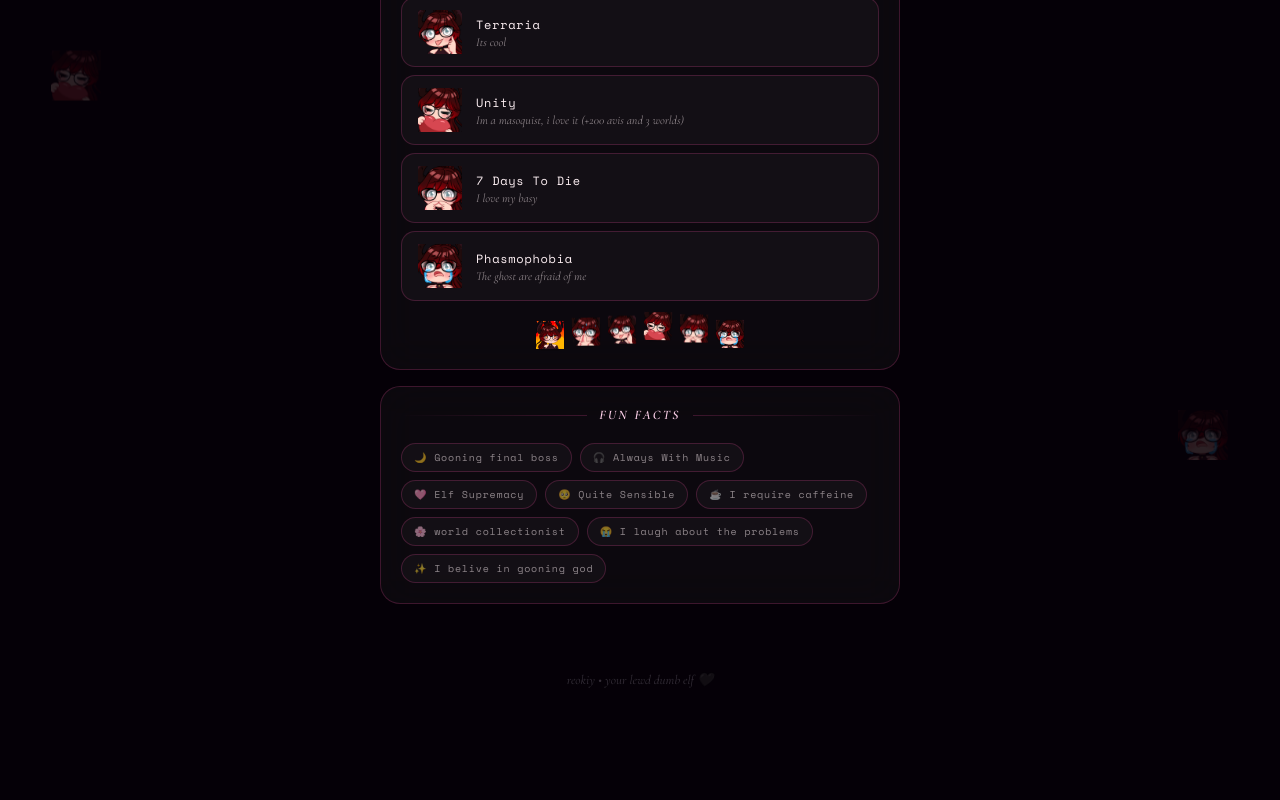
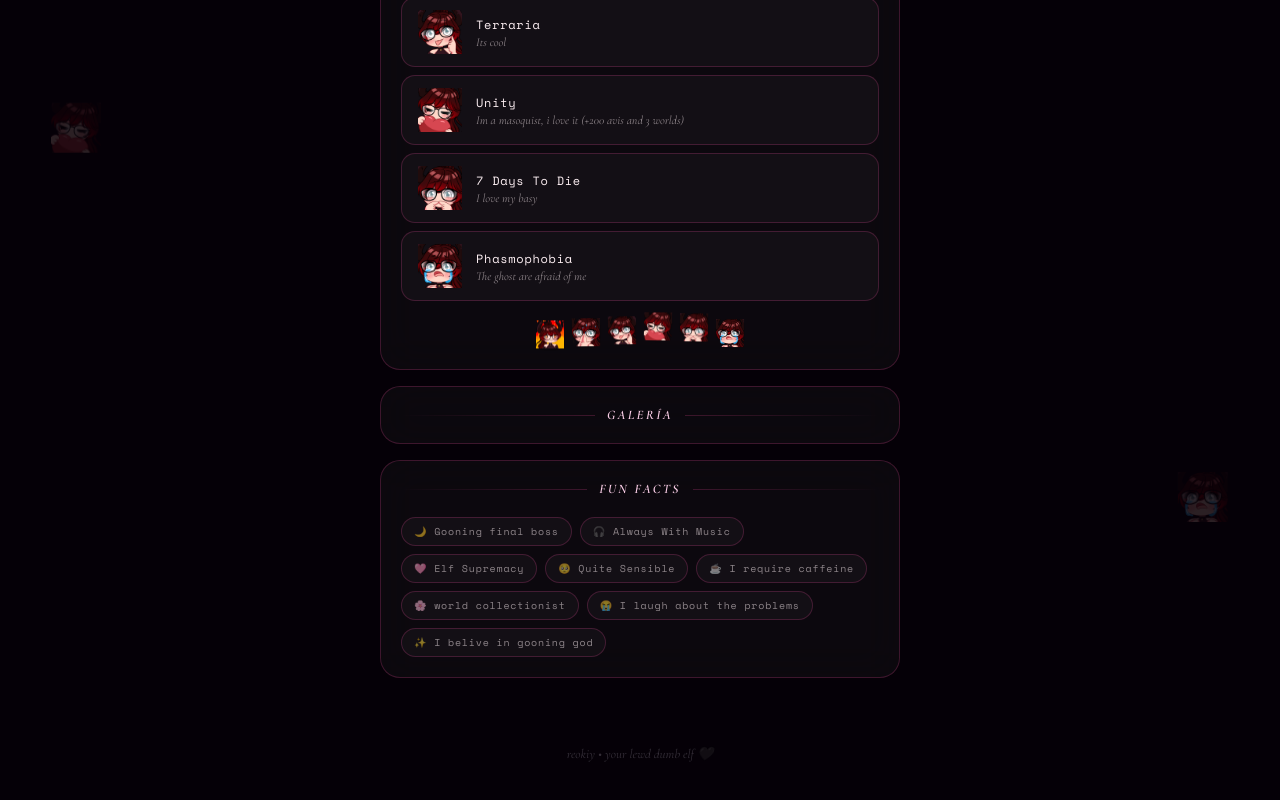
Before and after one commit to Reokiy-Chan/Reokiy-Linktree, a Next.js app: page /aboutme in a window 1280 px wide. Shown: the part 1622-2422 px from the top of the page. Before the commit the page ends 2390 px from the top, so only its background shows below. Built offline with nearby package versions, Linux system fonts and the light colour scheme.

Commit message:
feat: add gallery carousel section to about me page

```diff
--- a/app/aboutme/page.tsx
+++ b/app/aboutme/page.tsx
@@ -2,6 +2,7 @@
 
 import { useState, useEffect } from 'react'
 import ParticlesBg from '../components/ParticlesBg'
+import Carousel from '../components/Carousel'
 
 /* ── Sticker component ── */
 const STICKER_ANIM = [
@@ -386,6 +387,14 @@ export default function AboutMe() {
           </div>
         </div>
 
+        {/* ── Gallery ── */}
+        <div className="card" style={{ marginBottom: 16, padding: '20px 20px 12px' }}>
+          <SectionHeader>galería</SectionHeader>
+          <div style={{ margin: '0 -20px -12px' }}>
+            <Carousel autoPlay interval={4000} />
+          </div>
+        </div>
+
         {/* ── Fun facts ── */}
         <div className="card" style={{ marginBottom: 32 }}>
           <SectionHeader>fun facts</SectionHeader>
```
